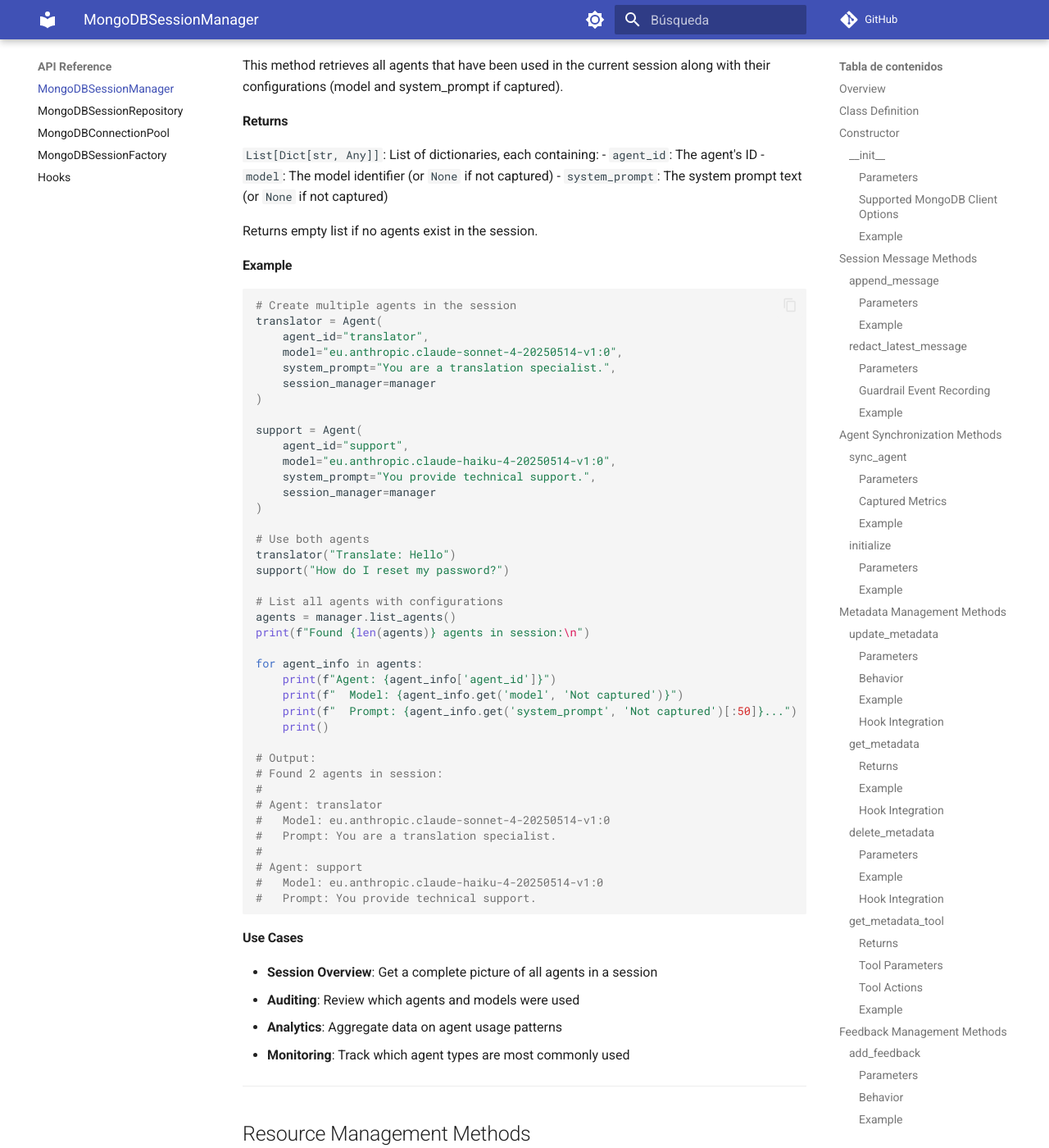
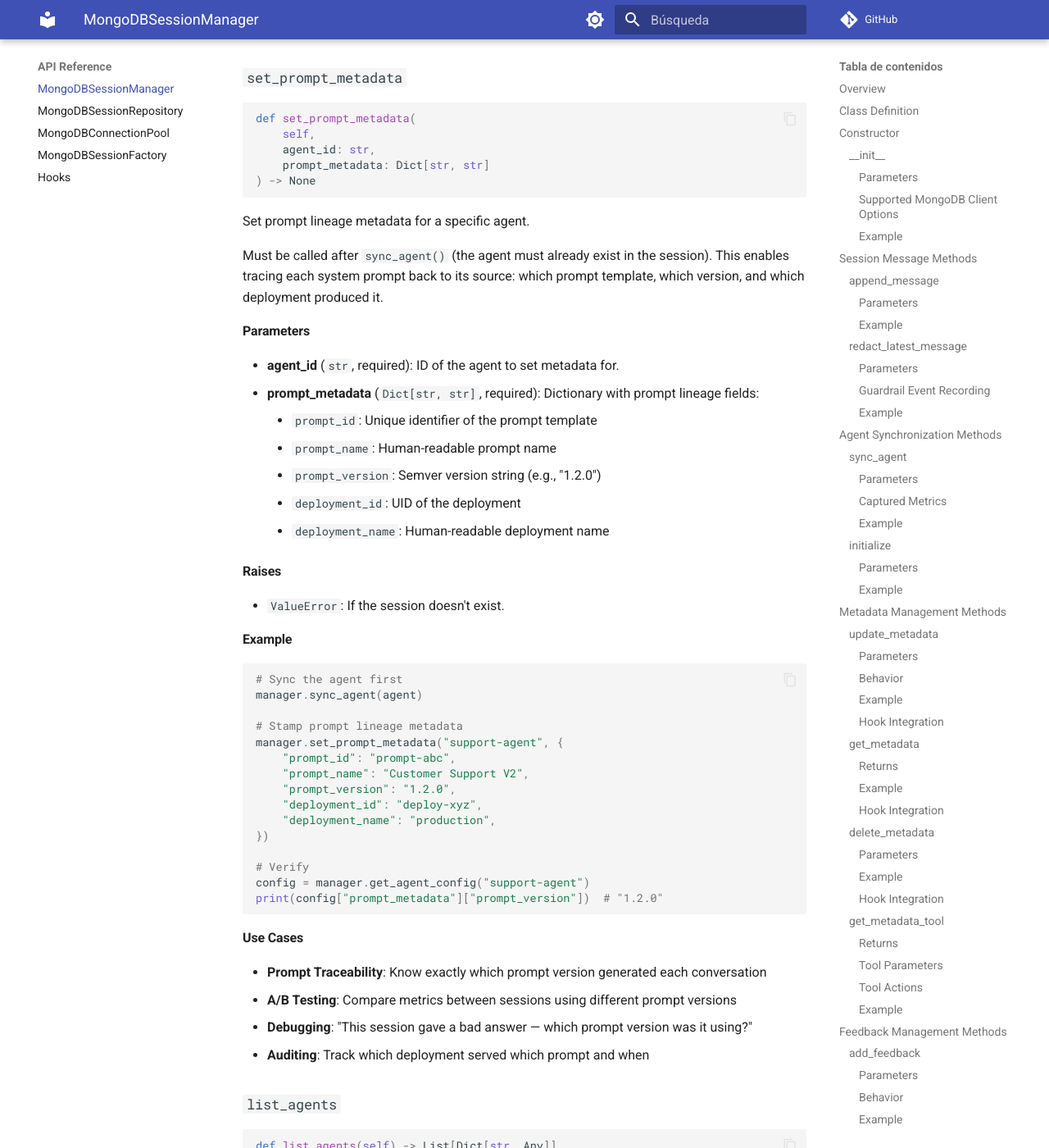
Before and after one commit to iguinea/mongodb-session-manager, an MkDocs documentation site: the page built from docs/api-reference/mongodb-session-manager.md, in a window 1280 px wide and 1400 px high, scrolled down 16500 px. Shown: the whole window at 82% size. Built offline with MkDocs 1.6.1 and Material for MkDocs 9.7.7, drawn with Linux system fonts in a browser that asks for light colours; comment, search, counter and statistics services are not loaded; some of the changed text lies outside the part shown.

Commit message:
Add: prompt metadata for agent config (v0.9.0)
Add prompt lineage tracking to agent configuration. Each agent can now
store prompt_metadata (prompt_id, prompt_name, prompt_version,
deployment_id, deployment_name) to trace system prompts back to their
source prompt template and deployment.

New method set_prompt_metadata() plus prompt_metadata support in
get_agent_config(), update_agent_config(), and list_agents().

Co-Authored-By: Claude Opus 4.6 (1M context) <noreply@anthropic.com>

````diff
--- a/docs/api-reference/mongodb-session-manager.md
+++ b/docs/api-reference/mongodb-session-manager.md
@@ -653,7 +653,7 @@ for fb in feedbacks:
 
 ## Agent Configuration Methods
 
-These methods enable retrieval and management of agent configuration (model and system_prompt).
+These methods enable retrieval and management of agent configuration (model, system_prompt, and prompt_metadata).
 
 ### `get_agent_config`
 
@@ -661,9 +661,9 @@ These methods enable retrieval and management of agent configuration (model and
 def get_agent_config(self, agent_id: str) -> Optional[Dict[str, Any]]
 ```
 
-Get configuration (model and system_prompt) for a specific agent.
+Get configuration (model, system_prompt, and prompt_metadata) for a specific agent.
 
-This method retrieves the stored configuration for an agent, including the model identifier and system prompt that were automatically captured during `sync_agent()`.
+This method retrieves the stored configuration for an agent, including the model identifier, system prompt (automatically captured during `sync_agent()`), and prompt metadata (set via `set_prompt_metadata()`).
 
 #### Parameters
 
@@ -675,6 +675,7 @@ This method retrieves the stored configuration for an agent, including the model
 - `agent_id`: The agent's ID
 - `model`: The model identifier (e.g., "claude-3-sonnet")
 - `system_prompt`: The system prompt text
+- `prompt_metadata`: Prompt lineage dict (or `None` if not set). Contains: `prompt_id`, `prompt_name`, `prompt_version`, `deployment_id`, `deployment_name`.
 
 Returns `None` if the agent doesn't exist in the session.
 
@@ -718,7 +719,8 @@ def update_agent_config(
     self,
     agent_id: str,
     model: Optional[str] = None,
-    system_prompt: Optional[str] = None
+    system_prompt: Optional[str] = None,
+    prompt_metadata: Optional[Dict[str, str]] = None
 ) -> None
 ```
 
@@ -731,6 +733,7 @@ This method allows you to modify an agent's stored configuration. You can update
 - **agent_id** (`str`, required): ID of the agent to update.
 - **model** (`Optional[str]`, default: `None`): New model identifier. If `None`, model is not updated.
 - **system_prompt** (`Optional[str]`, default: `None`): New system prompt text. If `None`, prompt is not updated.
+- **prompt_metadata** (`Optional[Dict[str, str]]`, default: `None`): Prompt lineage metadata. If `None`, metadata is not updated.
 
 #### Raises
 
@@ -772,6 +775,61 @@ print(f"New prompt: {config['system_prompt'][:50]}...")
 - **Optimization**: Upgrade to better models as they become available
 - **Cost Management**: Switch to more economical models when appropriate
 
+### `set_prompt_metadata`
+
+```python
+def set_prompt_metadata(
+    self,
+    agent_id: str,
+    prompt_metadata: Dict[str, str]
+) -> None
+```
+
+Set prompt lineage metadata for a specific agent.
+
+Must be called after `sync_agent()` (the agent must already exist in the session). This enables tracing each system prompt back to its source: which prompt template, which version, and which deployment produced it.
+
+#### Parameters
+
+- **agent_id** (`str`, required): ID of the agent to set metadata for.
+- **prompt_metadata** (`Dict[str, str]`, required): Dictionary with prompt lineage fields:
+    - `prompt_id`: Unique identifier of the prompt template
+    - `prompt_name`: Human-readable prompt name
+    - `prompt_version`: Semver version string (e.g., "1.2.0")
+    - `deployment_id`: UID of the deployment
+    - `deployment_name`: Human-readable deployment name
+
+#### Raises
+
+- `ValueError`: If the session doesn't exist.
+
+#### Example
+
+```python
+# Sync the agent first
+manager.sync_agent(agent)
+
+# Stamp prompt lineage metadata
+manager.set_prompt_metadata("support-agent", {
+    "prompt_id": "prompt-abc",
+    "prompt_name": "Customer Support V2",
+    "prompt_version": "1.2.0",
+    "deployment_id": "deploy-xyz",
+    "deployment_name": "production",
+})
+
+# Verify
+config = manager.get_agent_config("support-agent")
+print(config["prompt_metadata"]["prompt_version"])  # "1.2.0"
+```
+
+#### Use Cases
+
+- **Prompt Traceability**: Know exactly which prompt version generated each conversation
+- **A/B Testing**: Compare metrics between sessions using different prompt versions
+- **Debugging**: "This session gave a bad answer — which prompt version was it using?"
+- **Auditing**: Track which deployment served which prompt and when
+
 ### `list_agents`
 
 ```python
@@ -780,7 +838,7 @@ def list_agents(self) -> List[Dict[str, Any]]
 
 List all agents in the session with their configurations.
 
-This method retrieves all agents that have been used in the current session along with their configurations (model and system_prompt if captured).
+This method retrieves all agents that have been used in the current session along with their configurations (model, system_prompt, and prompt_metadata if captured).
 
 #### Returns
 
@@ -788,6 +846,7 @@ This method retrieves all agents that have been used in the current session alon
 - `agent_id`: The agent's ID
 - `model`: The model identifier (or `None` if not captured)
 - `system_prompt`: The system prompt text (or `None` if not captured)
+- `prompt_metadata`: Prompt lineage dict (or `None` if not set)
 
 Returns empty list if no agents exist in the session.
 
--- a/pyproject.toml
+++ b/pyproject.toml
@@ -1,6 +1,6 @@
 [project]
 name = "mongodb-session-manager"
-version = "0.8.1"
+version = "0.9.0"
 description = "MongoDB session management for Strands Agents"
 readme = "README.md"
 requires-python = ">=3.12.8"
--- a/src/mongodb_session_manager/__init__.py
+++ b/src/mongodb_session_manager/__init__.py
@@ -50,6 +50,7 @@ except ImportError:
     _metadata_websocket_available = False
     MetadataWebSocketHook = None
     create_metadata_websocket_hook = None
+
 
 __all__ = [
     # Core classes
@@ -117,6 +118,6 @@ __all__.extend(
     ]
 )
 
-__version__ = "0.8.1"
+__version__ = "0.9.0"
 __author__ = "Iñaki Guinea Beristain"
 __author_email__ = "iguinea@gmail.com"
````
Also changed, not shown: CHANGELOG.md (+7 -0 lines), CLAUDE.md (+16 -2 lines), README.md (+37 -3 lines), docs/architecture/data-model.md (+16 -0 lines), 5 other files.
